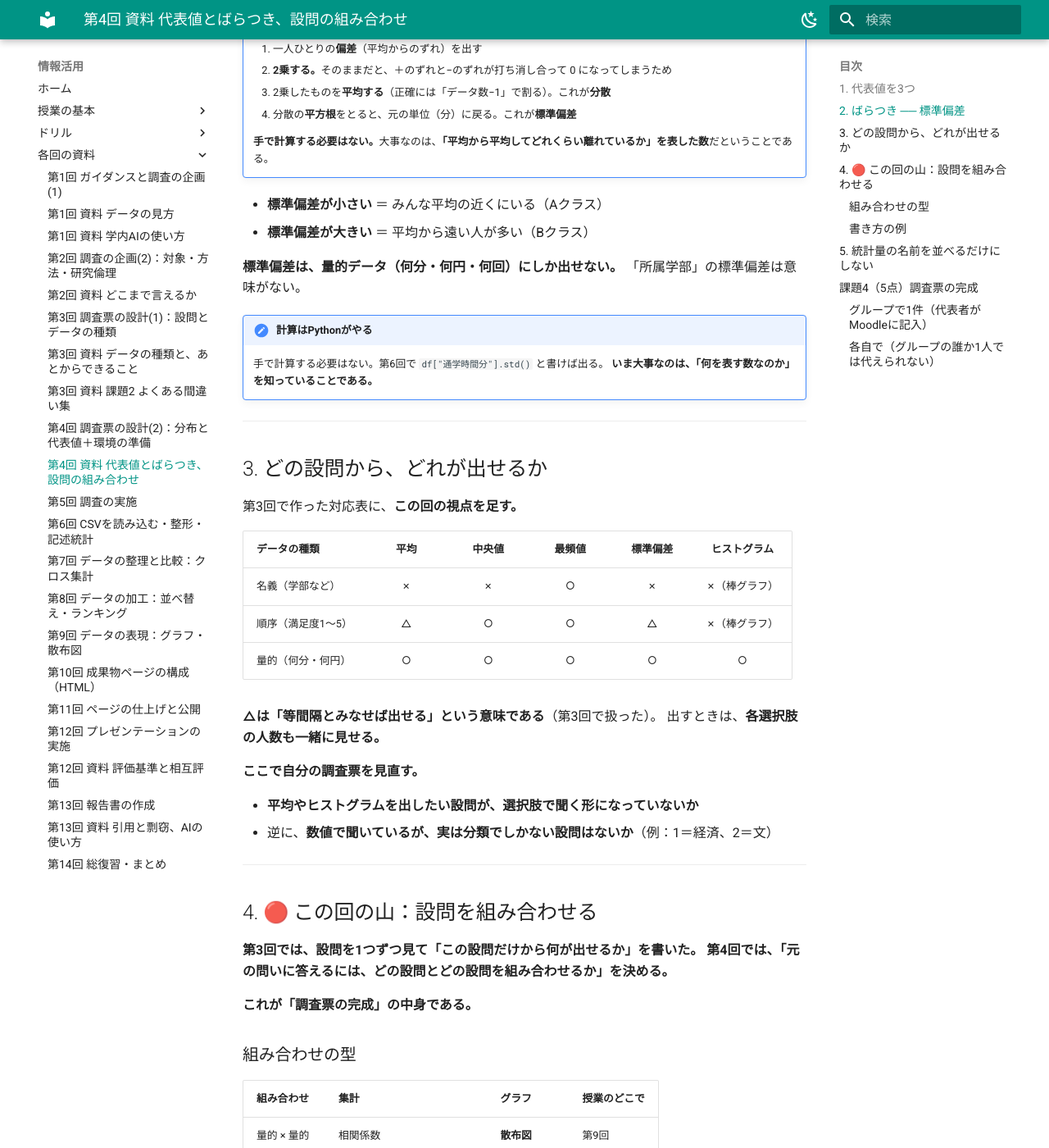
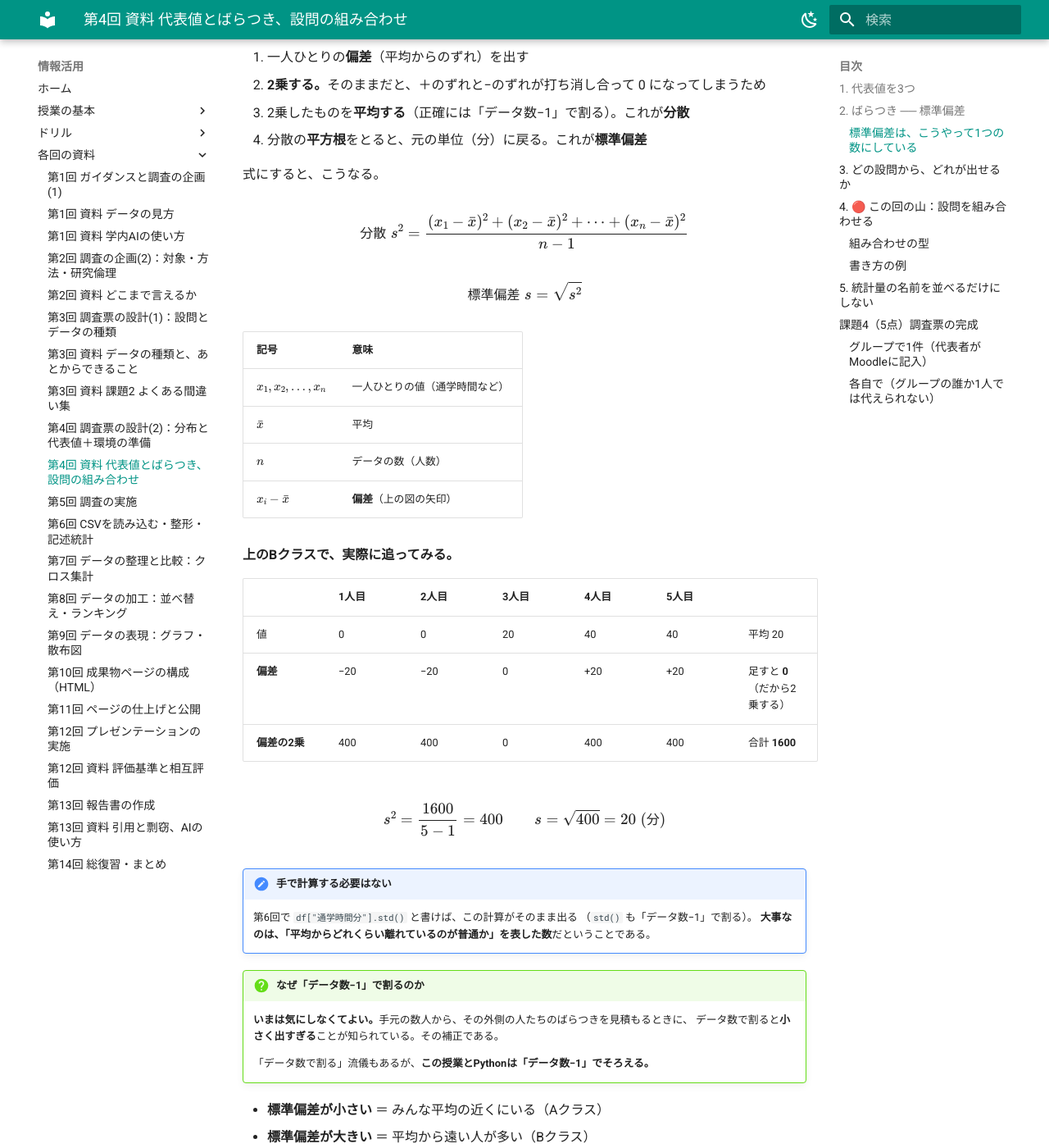
Before and after one commit to aonoa68/joho-katsuyo, an MkDocs documentation site: the page built from docs/week04-stats.md, in a window 1280 px wide and 1400 px high, scrolled down 1593 px. Shown: the whole window at 82% size. Built offline with MkDocs 1.6.1 and Material for MkDocs 9.7.7, drawn with Linux system fonts in a browser that asks for light colours.

Commit message:
第4回資料：標準偏差の式を入れた
数式を出せるようにするため、pymdownx.arithmatex と MathJax を有効にした
（mkdocs.yml と docs/js/mathjax.js）。

第4回資料には分散と標準偏差の式、記号の意味の表、
そして資料中のBクラス（0・0・20・40・40）で偏差→2乗→合計1600→÷4→√ と
実際に追う表を置いた。std() も n-1 で割ることと、
なぜ n-1 なのかの短い補足も添えた。

Co-Authored-By: Claude Opus 5 (1M context) <noreply@anthropic.com>
Claude-Session: https://claude.ai/code/session_01491iACNdyWdrViehZyTRv6

```diff
--- /dev/null
+++ b/docs/js/mathjax.js
@@ -0,0 +1,10 @@
+window.MathJax = {
+  tex: { inlineMath: [["\\(", "\\)"]], displayMath: [["\\[", "\\]"]], processEscapes: true },
+  options: { ignoreHtmlClass: ".*", processHtmlClass: "arithmatex" }
+};
+document.addEventListener("DOMContentLoaded", function () {
+  if (window.MathJax && MathJax.typesetPromise) MathJax.typesetPromise();
+});
+document$.subscribe(function () {
+  if (window.MathJax && MathJax.typesetPromise) MathJax.typesetPromise();
+});
--- a/docs/week04-stats.md
+++ b/docs/week04-stats.md
@@ -43,13 +43,52 @@
 - **Aクラス**：全員が平均の上にのっている。**ずれが1つもない**ので、標準偏差は **0分**
 - **Bクラス**：0分の人が −20、40分の人が +20。**ずれが大きい**ので、標準偏差は **20分**
 
-!!! note "標準偏差は、こうやって1つの数にしている"
-    1. 一人ひとりの**偏差**（平均からのずれ）を出す
-    2. **2乗する。**そのままだと、＋のずれと−のずれが打ち消し合って 0 になってしまうため
-    3. 2乗したものを**平均する**（正確には「データ数−1」で割る）。これが**分散**
-    4. 分散の**平方根**をとると、元の単位（分）に戻る。これが**標準偏差**
+### 標準偏差は、こうやって1つの数にしている
 
-    **手で計算する必要はない。**大事なのは、**「平均から平均してどれくらい離れているか」を表した数**だということである。
+1. 一人ひとりの**偏差**（平均からのずれ）を出す
+2. **2乗する。**そのままだと、＋のずれと−のずれが打ち消し合って 0 になってしまうため
+3. 2乗したものを**平均する**（正確には「データ数−1」で割る）。これが**分散**
+4. 分散の**平方根**をとると、元の単位（分）に戻る。これが**標準偏差**
+
+式にすると、こうなる。
+
+$$
+\text{分散}\;s^2=\frac{(x_1-\bar{x})^2+(x_2-\bar{x})^2+\cdots+(x_n-\bar{x})^2}{n-1}
+$$
+
+$$
+\text{標準偏差}\;s=\sqrt{s^2}
+$$
+
+| 記号 | 意味 |
+|---|---|
+| $x_1, x_2, \ldots, x_n$ | 一人ひとりの値（通学時間など） |
+| $\bar{x}$ | 平均 |
+| $n$ | データの数（人数） |
+| $x_i-\bar{x}$ | **偏差**（上の図の矢印） |
+
+**上のBクラスで、実際に追ってみる。**
+
+| | 1人目 | 2人目 | 3人目 | 4人目 | 5人目 | |
+|---|---|---|---|---|---|---|
+| 値 | 0 | 0 | 20 | 40 | 40 | 平均 20 |
+| **偏差** | −20 | −20 | 0 | +20 | +20 | 足すと **0**（だから2乗する） |
+| **偏差の2乗** | 400 | 400 | 0 | 400 | 400 | 合計 **1600** |
+
+$$
+s^2=\frac{1600}{5-1}=400 \qquad s=\sqrt{400}=20\;(\text{分})
+$$
+
+!!! note "手で計算する必要はない"
+    第6回で `df["通学時間分"].std()` と書けば、この計算がそのまま出る
+    （`std()` も「データ数−1」で割る）。
+    **大事なのは、「平均からどれくらい離れているのが普通か」を表した数**だということである。
+
+!!! question "なぜ「データ数−1」で割るのか"
+    **いまは気にしなくてよい。**手元の数人から、その外側の人たちのばらつきを見積もるときに、
+    データ数で割ると**小さく出すぎる**ことが知られている。その補正である。
+
+    「データ数で割る」流儀もあるが、**この授業とPythonは「データ数−1」でそろえる。**
 
 - **標準偏差が小さい** ＝ みんな平均の近くにいる（Aクラス）
 - **標準偏差が大きい** ＝ 平均から遠い人が多い（Bクラス）
--- a/mkdocs.yml
+++ b/mkdocs.yml
@@ -49,6 +49,8 @@ markdown_extensions:
   - tables
   - attr_list
   - md_in_html
+  - pymdownx.arithmatex:
+      generic: true
   - toc:
       permalink: true
 
@@ -90,4 +92,8 @@ nav:
       - 第13回 資料 引用と剽窃、AIの使い方: week13-citation.md
       - 第14回 総復習・まとめ: week14.md
 
+extra_javascript:
+  - js/mathjax.js
+  - https://cdn.jsdelivr.net/npm/mathjax@3/es5/tex-mml-chtml.js
+
 copyright: © 2026 小野原 彩香 — 北星学園大学 情報活用
```
